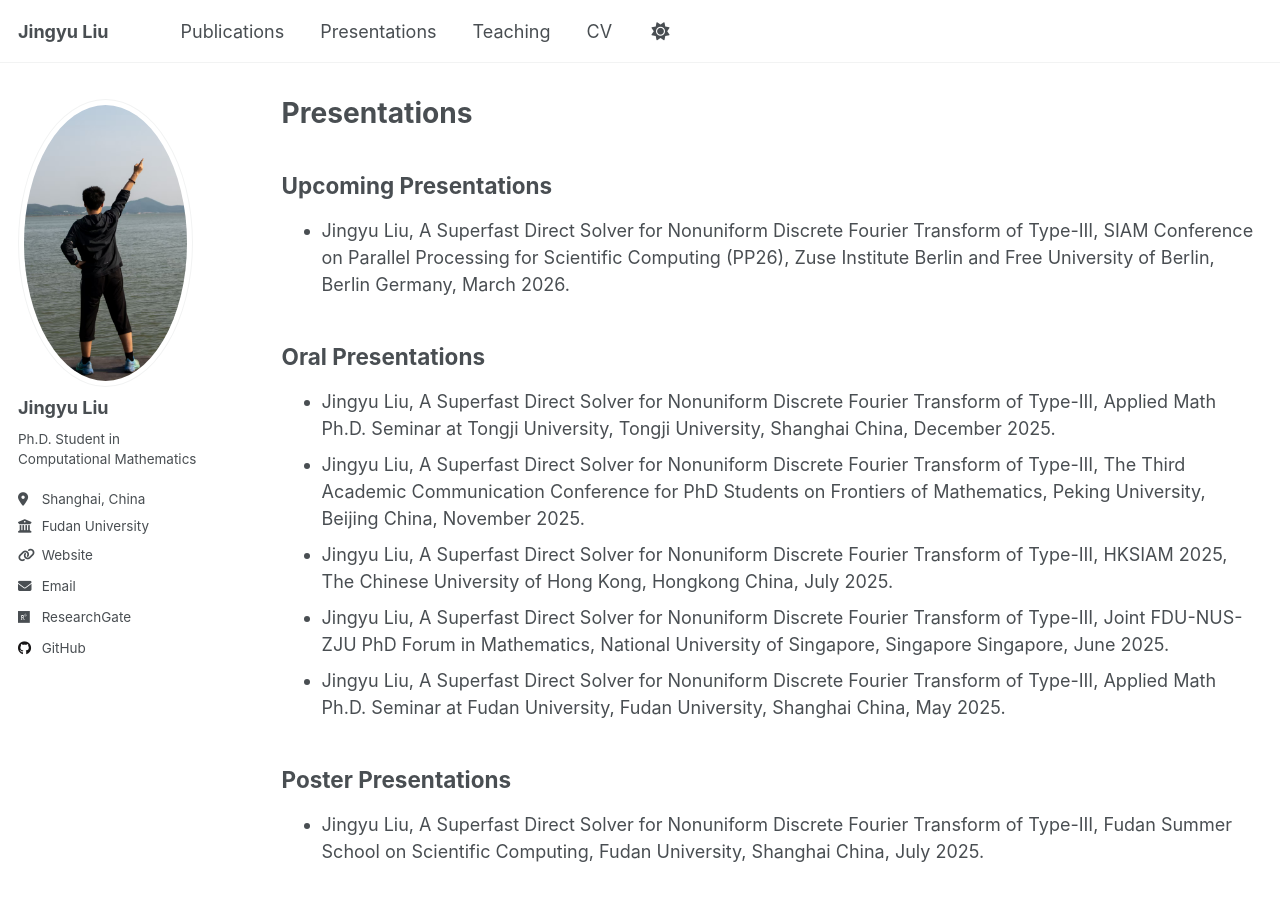
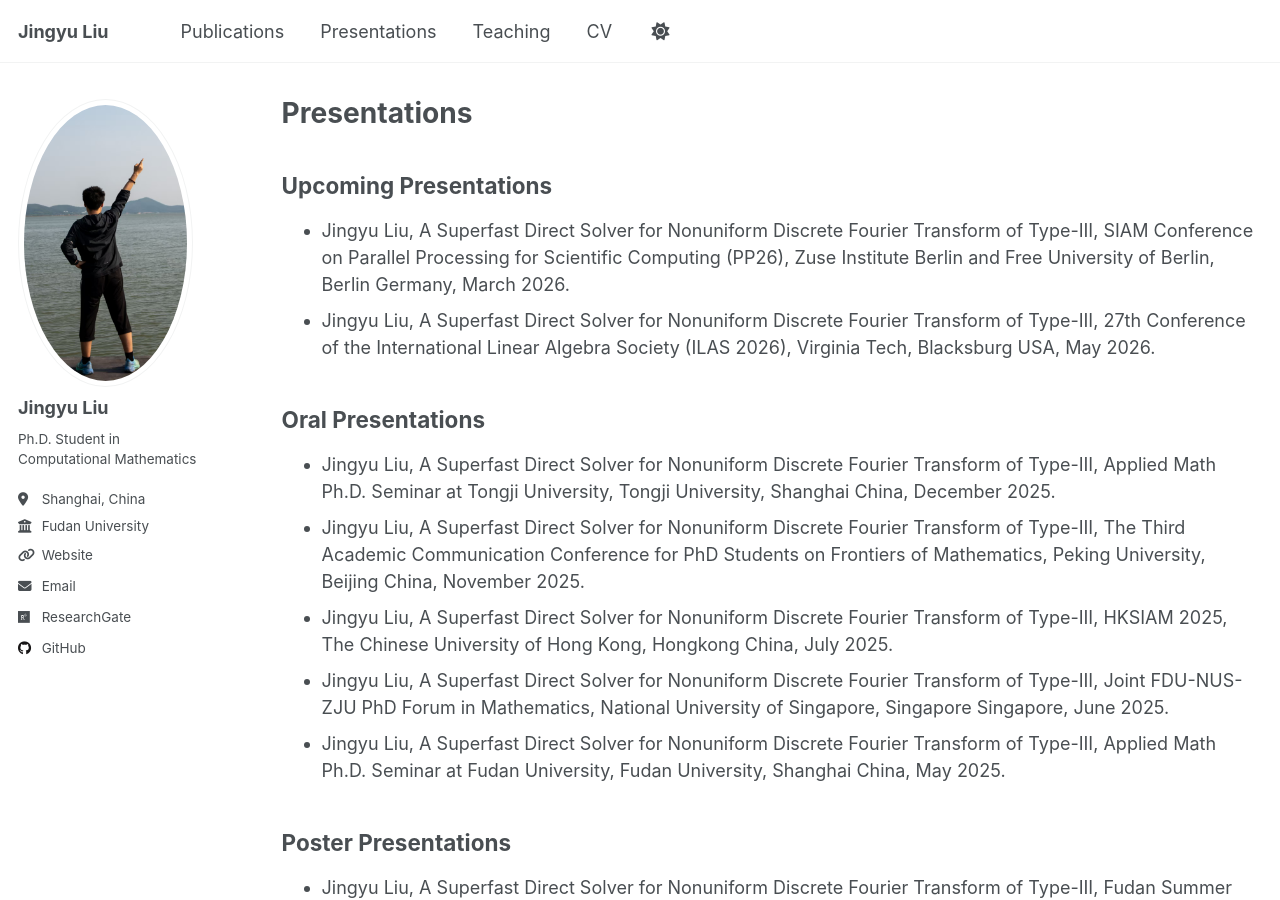
Before and after one commit to JingyuLiuMath/JingyuLiuMath.github.io, a Jekyll site: the page built from _pages/presentations.md, in a window 1280 px wide and 900 px high. Built offline with Jekyll 4.4.1, drawn with Linux system fonts in a browser that asks for light colours.

Commit message:
update ILAS2026

```diff
--- a/_pages/presentations.md
+++ b/_pages/presentations.md
@@ -10,6 +10,7 @@ author_profile: true
 ## Upcoming Presentations
 
 - Jingyu Liu, A Superfast Direct Solver for Nonuniform Discrete Fourier Transform of Type-III, SIAM Conference on Parallel Processing for Scientific Computing (PP26), Zuse Institute Berlin and Free University of Berlin, Berlin Germany, March 2026.
+- Jingyu Liu, A Superfast Direct Solver for Nonuniform Discrete Fourier Transform of Type-III, 27th Conference of the International Linear Algebra Society (ILAS 2026), Virginia Tech, Blacksburg USA, May 2026.
 
 ## Oral Presentations
 
```
